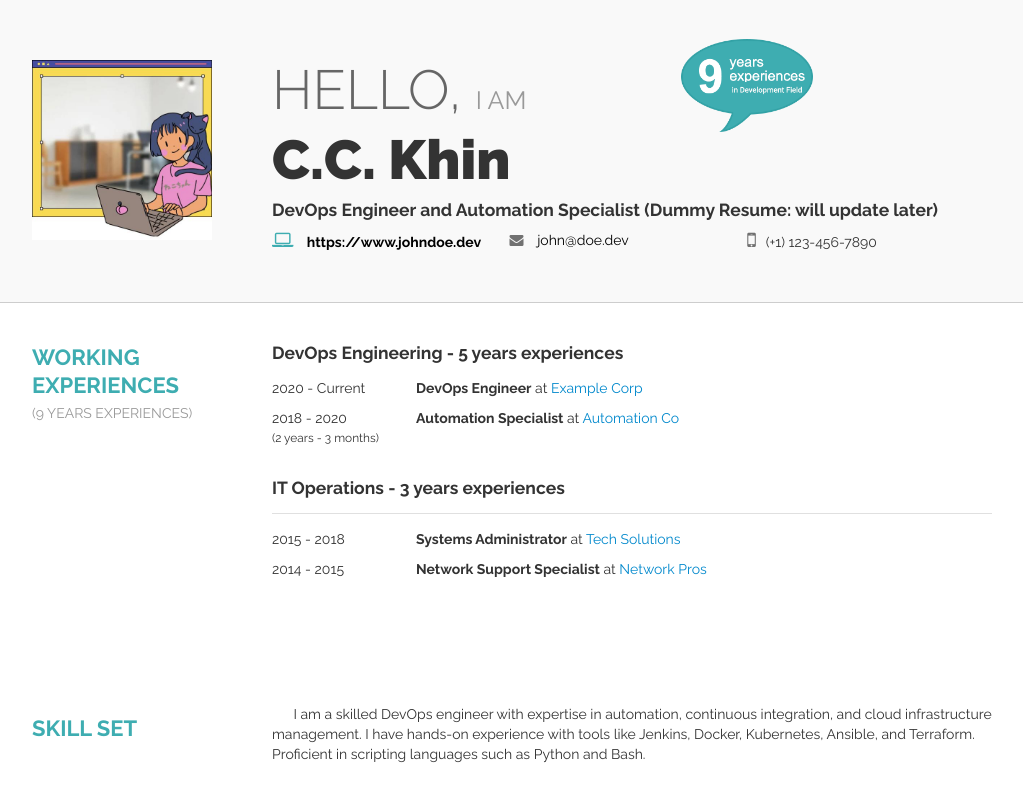
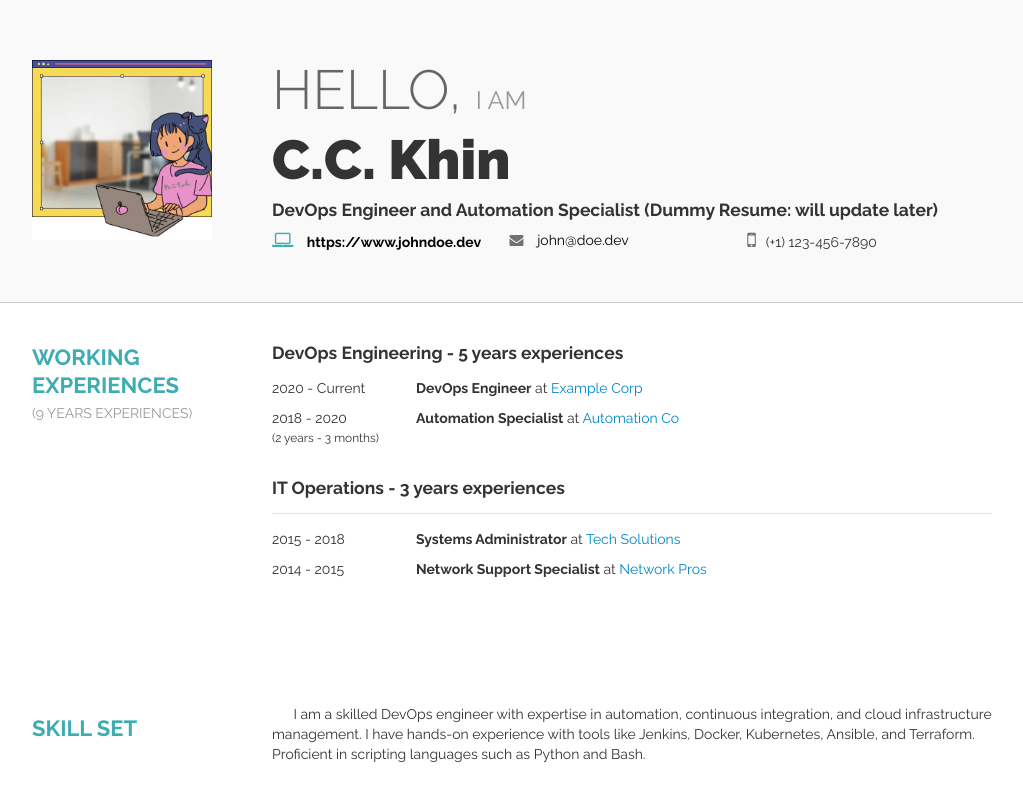
Before and after one commit to ChawChawKhin/ChawChawKhin.github.io, a plain HTML site: page index.html in a window 1280 px wide. Shown: the top 800 px of the page, without its empty margins (118-1141 px from the left). Drawn offline with Linux system fonts and the light colour scheme; files whose address does not match are found by name.

Commit message:
remove experience bubble

```diff
--- a/index.html
+++ b/index.html
@@ -37,7 +37,7 @@
             </div>
             <div class="rightcontent-wrapper">
               <div class="experience-bubble">
-                <img src="img/experience-bubble.png" />
+                <!-- <img src="img/experience-bubble.png" /> -->
               </div>
               <h1 class="hello">Hello, <small>I am</small></h1>
               <h1 class="name">C.C. Khin</h1>
```
